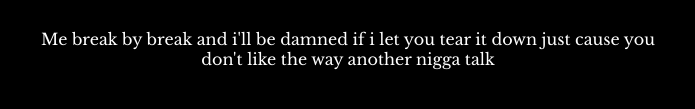
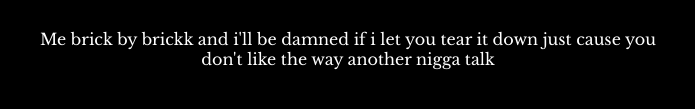
Before and after one commit to gormatyomar90/fun-wesbsite, a plain HTML site: page index.html in a window 1280 px wide. Shown: the part 565-674 px from the top of the page, 292-987 px from the left. Drawn offline with nearby package versions, Linux system fonts and the light colour scheme; files whose address does not match are found by name.

Commit message:
Update index.html

```diff
--- a/index.html
+++ b/index.html
@@ -13,7 +13,7 @@
  <div class="got">
   <img class="image" src="../poster/snowfall.jpg"/>
   <h1>i built this shit</h1>
-  <p>Me break by break and i'll be damned if i let you tear it down just cause you don't like the way another nigga talk </p>
+  <p>Me brick by brickk and i'll be damned if i let you tear it down just cause you don't like the way another nigga talk </p>
  </div>
 </body>
 </html>
```
